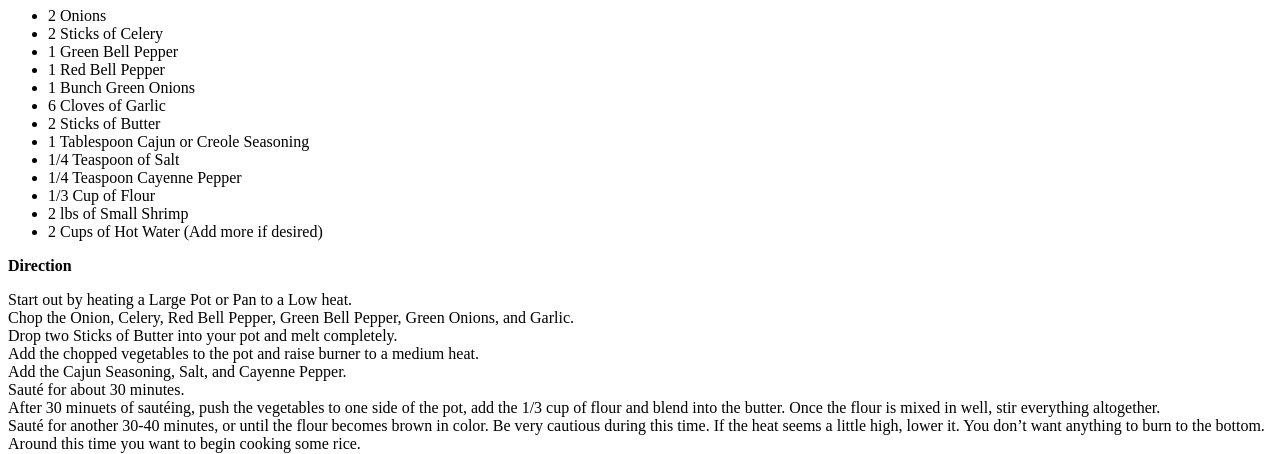
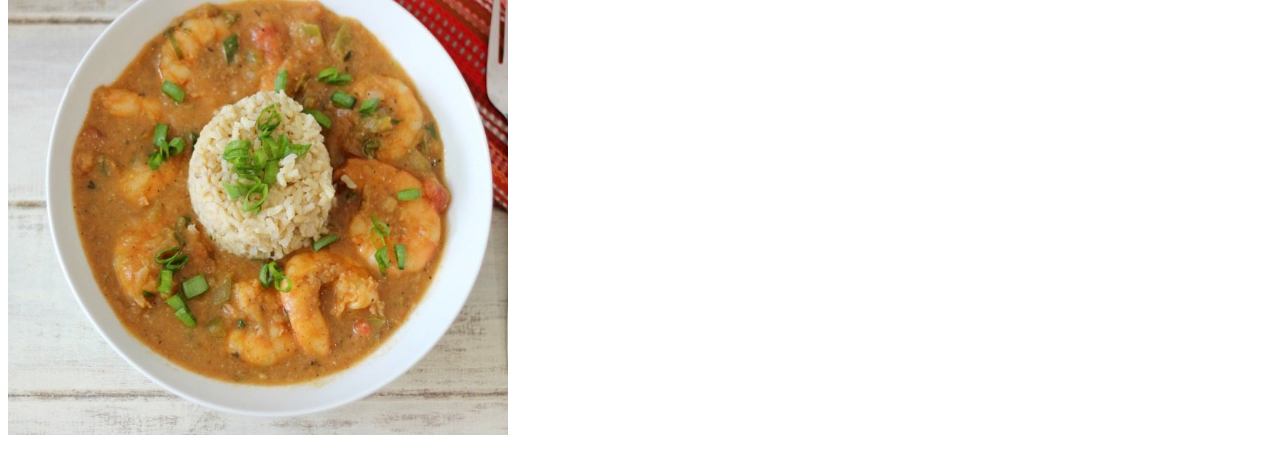
Before and after one commit to Samavajr/Recipes, a plain HTML site: page shrimpetouffee.html in a window 1280 px wide. Shown: the part 73-527 px from the top of the page. Drawn offline with Linux system fonts and the light colour scheme.

Commit message:
added image to shrimp recipe

```diff
--- a/shrimpetouffee.html
+++ b/shrimpetouffee.html
@@ -6,6 +6,7 @@
     <title>Shrimp Etouffee</title>
 </head>
 <body>
+    <img src="images/shrimpet.jpg" alt="shrimp etouffee" width="500" height="500">
     <h1>Shrimp Etouffee Recipe</h1>
     <p><ul>
         <li>2 Onions</li>
```
Also changed, not shown: images/shrimpet.jpg (added), 1 other file.
